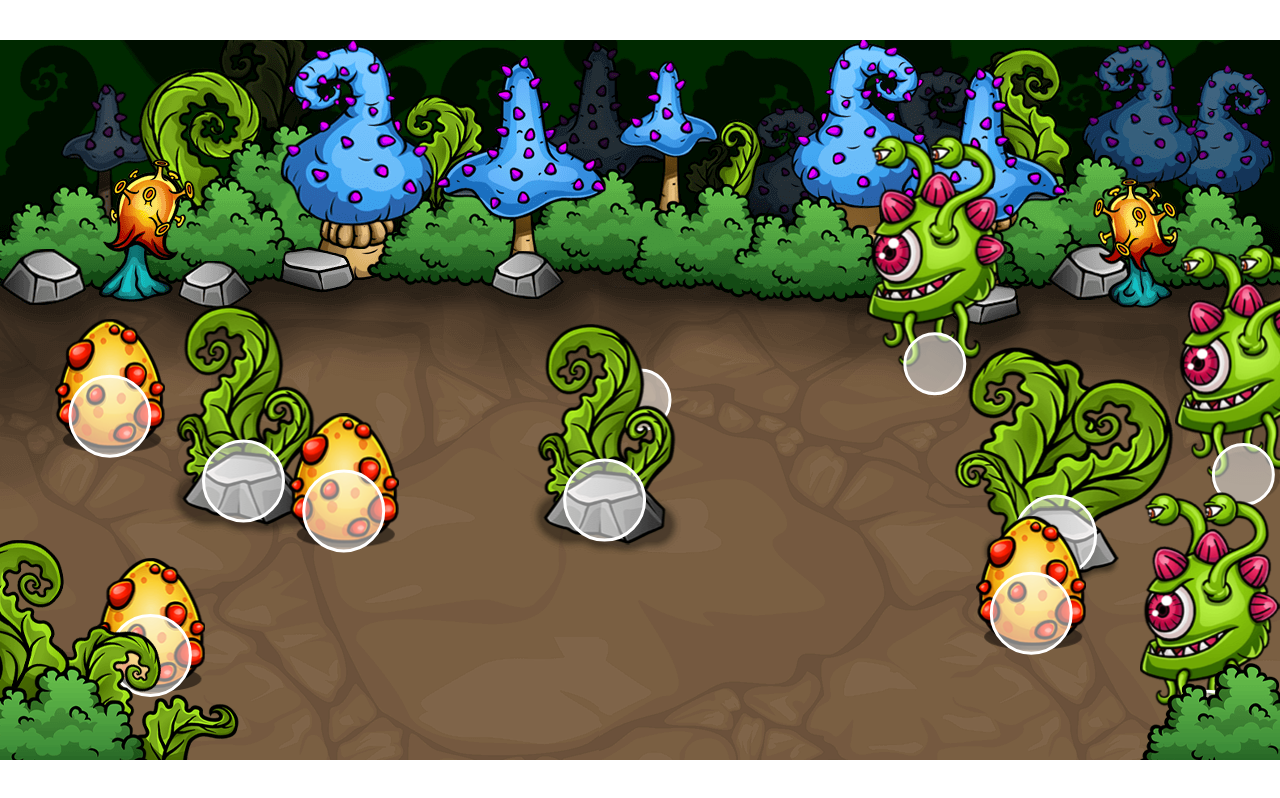
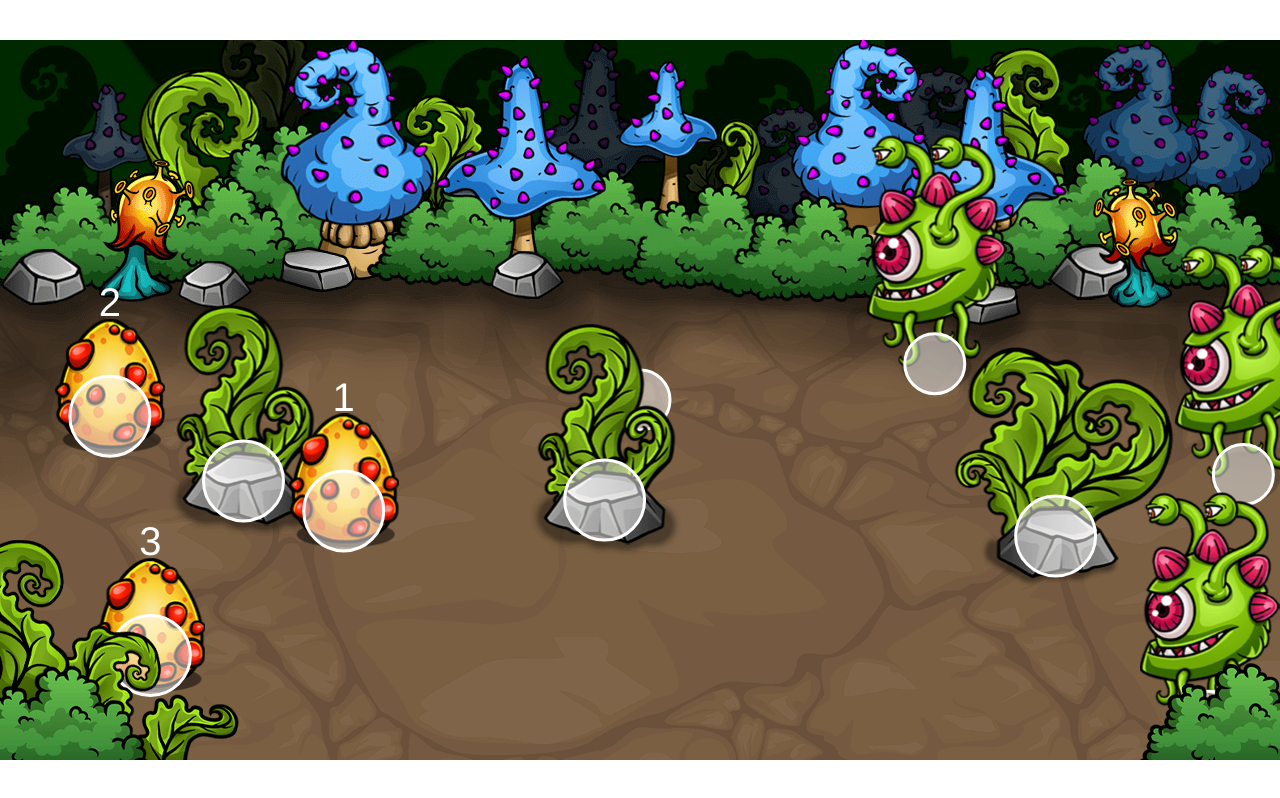
Before and after one commit to dfine907/bullseye_game, a plain HTML site: page index.html in a window 1280 px wide. Drawn offline with Linux system fonts and the light colour scheme.

Commit message:
Adding Egg Timer for Debugging and Egg Hatching

```diff
--- a/script.js
+++ b/script.js
@@ -7,6 +7,8 @@ window.addEventListener('load', function () {
   ctx.fillStyle = 'white'
   ctx.lineWidth = 3
   ctx.strokeStyle = 'white'
+  ctx.font = '40px Helvetica'
+  ctx.textAlign = 'center'
 
   class Player {
     constructor(game) {
@@ -214,6 +216,9 @@ window.addEventListener('load', function () {
       this.height = this.spriteHeight
       this.spriteX
       this.spriteY
+      this.hatchTimer = 0
+      this.hatchInterval = 3000
+      this.markedForDeletion = false
     }
 
     draw(context) {
@@ -232,12 +237,15 @@ window.addEventListener('load', function () {
         context.fill()
         context.restore()
         context.stroke()
+        const displayTimer = (this.hatchTimer * 0.001).toFixed(0)
+        context.fillText(displayTimer, this.collisionX, this.collisionY - this.collisionRadius * 2.5)
       }
     }
 
-    update() {
+    update(deltaTime) {
       this.spriteX = this.collisionX - this.width * 0.5
       this.spriteY = this.collisionY - this.height * 0.5 - 30
+      //collisions
       let collisionObjects = [
         this.game.player,
         ...this.game.obstacles,
@@ -256,6 +264,15 @@ window.addEventListener('load', function () {
             object.collisionY + (sumOfRadii + 1) * unit_y
         }
       })
+      //hatching
+      if(this.hatchTimer > this.hatchInterval) {
+          this.markedForDeletion = true
+          this.game.removeGameObjects()
+
+      } else {
+        this.hatchTimer += deltaTime
+      }
+
     }
   }
 
@@ -426,7 +443,7 @@ window.addEventListener('load', function () {
         })
         this.gameObjects.forEach((object) => {
           object.draw(context)
-          object.update()
+          object.update(deltaTime)
         })
 
         this.timer = 0
@@ -461,6 +478,10 @@ window.addEventListener('load', function () {
 
     addEnemy() {
       this.enemies.push(new Enemy(this))
+    }
+
+    removeGameObjects() {
+      this.eggs = this.eggs.filter(object => !object.markedForDeletion)
     }
 
     init() {
@@ -519,4 +540,4 @@ window.addEventListener('load', function () {
   animate(0)
 })
 
-//ENDED VIDEO AT 2:11: 03 NEXT UP LARVA CLASS
+//ENDED VIDEO AT 2:20: 55 (Where Egg Timer, Marked for Deletion)
--- a/style.css
+++ b/style.css
@@ -21,6 +21,6 @@
     pointer-events: none;
 }
 
-#obstacles, #bull, #egg, #toad, #larva {
+#obstacles, #bull, #egg, #toad, #larva{
     display: none;
 }
```
